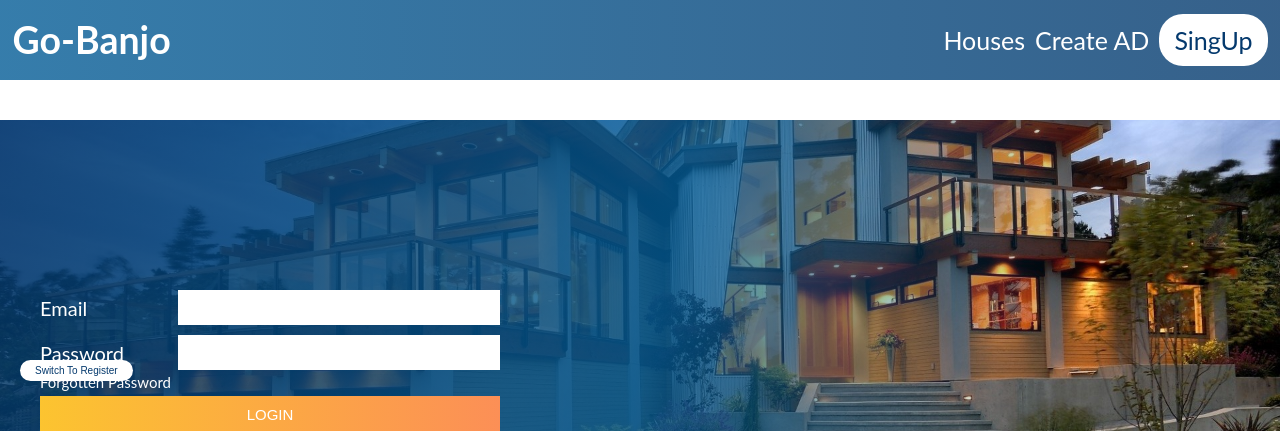
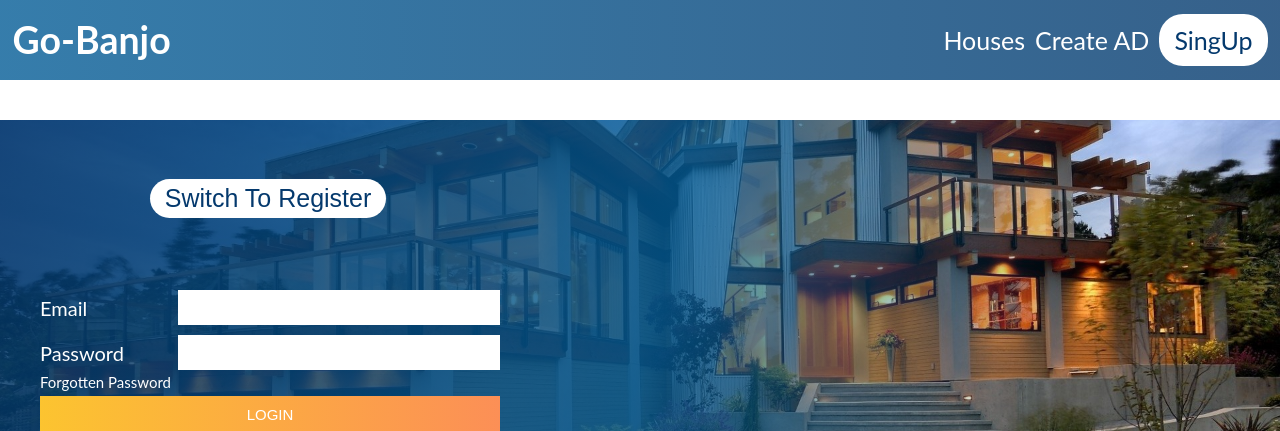
Before and after one commit to topcheto356/Go-Banjo, a React (Create React App) app in the folder client/go-banjo/: page /auth in a window 1280 px wide. Shown: the top 431 px of the page. Built offline with nearby package versions, Linux system fonts and the light colour scheme.

Commit message:
changed classes and styling

```diff
--- a/client/go-banjo/src/components/Auth/Register.js
+++ b/client/go-banjo/src/components/Auth/Register.js
@@ -1,5 +1,5 @@
-import React, { useState } from 'react';
-import { register } from '../../controllers/authController';
+import React, { Fragment, useState } from 'react';
+import { register } from '../../controllers/authController.js';
 const Register = () => {
     const [enteredFirstName, setEnteredFirstName] = useState('');
     const [enteredLastName, setEnteredLastName] = useState('');
@@ -57,55 +57,63 @@ const Register = () => {
     };
 
     return (
-		<form className="auth" onSubmit={submitHandler}>
-			<div className="auth__controls">
-				<div className="auth__control">
-					<label>First Name</label>
+        <Fragment>
+            <form className='auth' onSubmit={submitHandler}>
+                <div className='auth__controls'>
+                    <div className='auth__control'>
+                        <label className='auth__label'>First Name</label>
                         <input
-						type="text"
+                            className='auth__input'
+                            type='text'
                             value={enteredFirstName}
                             onChange={enteredFirstNameHandler}
                         />
                     </div>
-				<div className="auth__control">
-					<label>Last Name</label>
+                    <div className='auth__control'>
+                        <label className='auth__label'>Last Name</label>
                         <input
-						type="text"
+                            className='auth__input'
+                            type='text'
                             value={enteredLastName}
                             onChange={enteredLastNameHandler}
                         />
                     </div>
-				<div className="auth__control">
-					<label>Email</label>
+                    <div className='auth__control'>
+                        <label className='auth__label'>Email</label>
                         <input
-						type="text"
+                            className='auth__input'
+                            type='text'
                             value={enteredEmail}
                             onChange={enteredEmailHandler}
                         />
                     </div>
-				<div className="auth__control">
-					<label>Password</label>
+                    <div className='auth__control'>
+                        <label className='auth__label'>Password</label>
                         <input
-						type="text"
+                            className='auth__input'
+                            type='text'
                             value={enteredPassword}
                             onChange={enteredPasswordHandler}
                         />
                     </div>
-				<div className="auth__control">
-					<label>Confirm password</label>
+                    <div className='auth__control'>
+                        <label className='auth__label'>Confirm Password</label>
                         <input
-						type="text"
+                            className='auth__input'
+                            type='text'
                             value={enteredConfirmPassword}
                             onChange={enteredConfirmPasswordHandler}
                         />
                     </div>
                 </div>
                 <div>
-				<button type="submit" className="btn-white">
+                    <button type='submit' className='btn-square'>
                         Register
                     </button>
                 </div>
             </form>
+            <div className='img-container'></div>
+        </Fragment>
     );
 };
 
--- a/client/go-banjo/src/sass/components/Auth.scss
+++ b/client/go-banjo/src/sass/components/Auth.scss
@@ -71,3 +71,16 @@
     background-position: center;
     background-size: cover;
 }
+
+.auth-btn-position {
+    font-size: 2.5rem !important;
+}
+
+.button-wrapper {
+    max-width: 50rem;
+    transform: translateY(100%);
+    display: flex;
+    justify-content: center;
+    align-items: center;
+    width: 40%;
+}
--- a/client/go-banjo/src/sass/components/Footer.scss
+++ b/client/go-banjo/src/sass/components/Footer.scss
@@ -6,8 +6,6 @@
         rgba($color-primary, 0.8)
     );
     color: white;
-    display: flex;
-    flex-direction: column;
 
     &__main {
         display: flex;
--- a/client/go-banjo/src/sass/pages/Authentication.scss
+++ b/client/go-banjo/src/sass/pages/Authentication.scss
@@ -3,7 +3,8 @@
 
     display: flex;
     justify-content: flex-start;
-    align-items: center;
+    align-items: flex-start;
+    flex-direction: column;
 
     height: 50rem;
     width: 100%;
@@ -12,5 +13,5 @@
     margin-top: 4rem;
     margin-bottom: 4rem;
 
-    animation: moveInBottom 500ms ease-in-out;
+    animation: moveInBottom 300ms ease-in-out;
 }
--- a/client/go-banjo/src/style.css
+++ b/client/go-banjo/src/style.css
@@ -281,8 +281,6 @@ body {
   width: 100%;
   background-image: linear-gradient(to right, rgba(3, 92, 150, 0.8), rgba(4, 57, 109, 0.8));
   color: white;
-  display: flex;
-  flex-direction: column;
 }
 .footer__main {
   display: flex;
@@ -365,6 +363,19 @@ body {
   background-size: cover;
 }
 
+.auth-btn-position {
+  font-size: 2.5rem !important;
+}
+
+.button-wrapper {
+  max-width: 50rem;
+  transform: translateY(100%);
+  display: flex;
+  justify-content: center;
+  align-items: center;
+  width: 40%;
+}
+
 .btn-white {
   background-color: #fff;
   color: #04396d;
@@ -406,13 +417,14 @@ body {
   position: relative;
   display: flex;
   justify-content: flex-start;
-  align-items: center;
+  align-items: flex-start;
+  flex-direction: column;
   height: 50rem;
   width: 100%;
   padding: 2rem;
   margin-top: 4rem;
   margin-bottom: 4rem;
-  animation: moveInBottom 500ms ease-in-out;
+  animation: moveInBottom 300ms ease-in-out;
 }
 
 /*# sourceMappingURL=style.css.map */
```
Also changed, not shown: 1 other file (tests, documents, lock files or other folders). Lines whose indentation alone changed are shown as unchanged.
